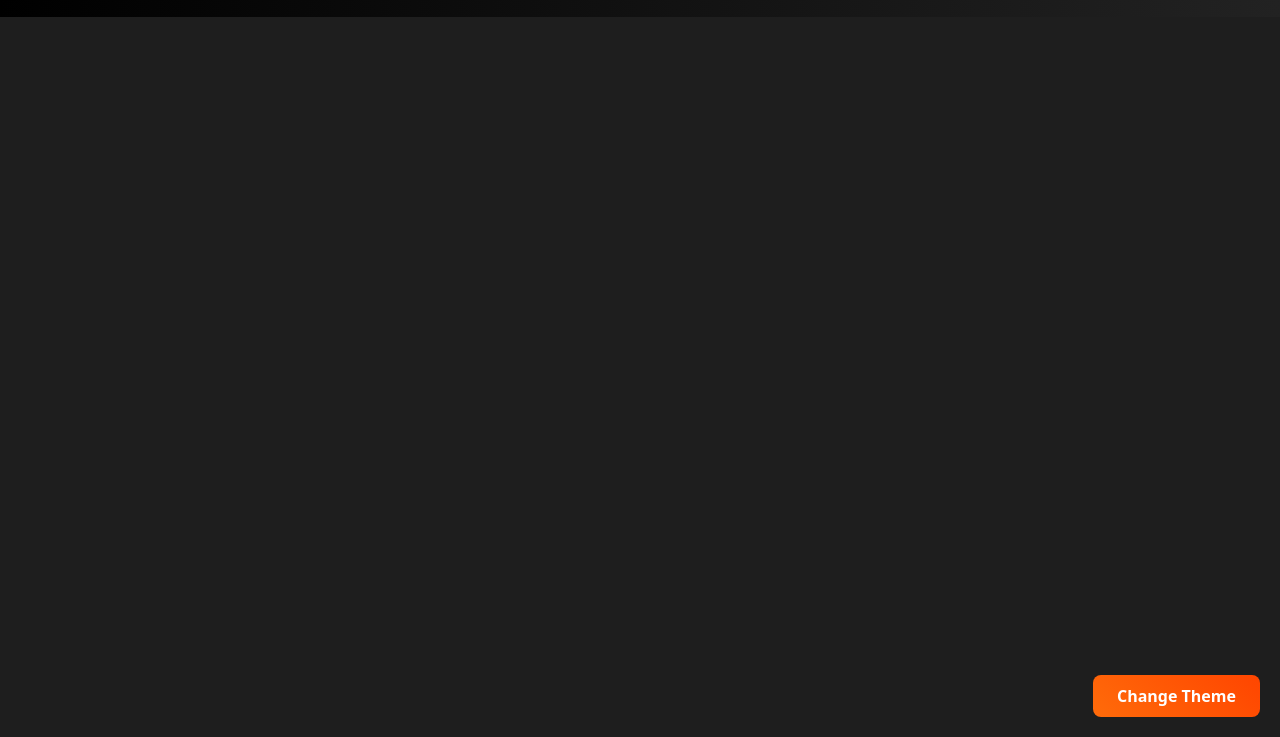
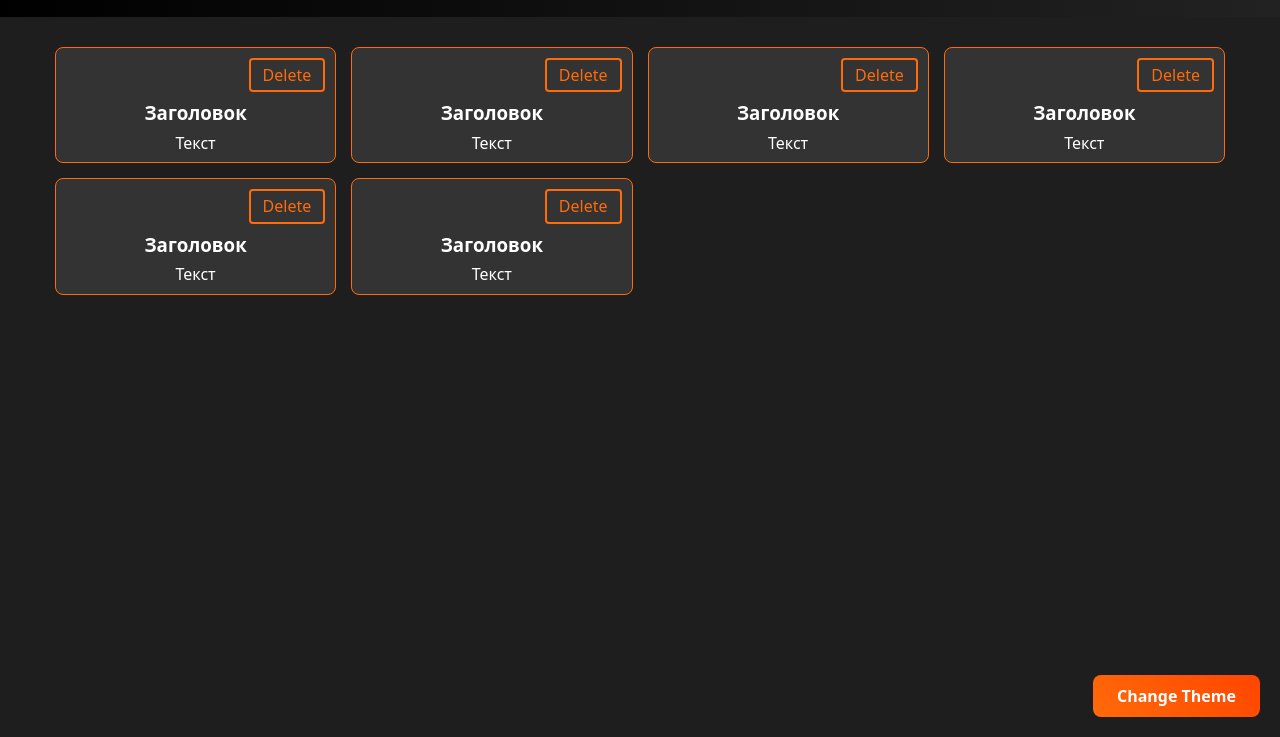
Before and after one commit to hog-seruj/goit-js-blend-05, a plain HTML site: page index.html in a window 1280 px wide. Shown: the part 63-800 px from the top of the page. Drawn offline with Linux system fonts and the light colour scheme; files that its build step writes are made by us from their sources; files whose address does not match are found by name.

Commit message:
Deploying to gh-pages from @ kashirin-olexsandr/notes_books_v2@049cee498b909a2d16c43cc7380ada053be1b33e 🚀

```diff
--- a/index.html
+++ b/index.html
@@ -61,7 +61,38 @@
       <!-- Loads the specified .html file -->
       <section>
   <div class="container">
-    <ul class="tasks-list" id="task-list"></ul>
+    <ul class="tasks-list" id="task-list">
+      <li class="task-list-item">
+        <button class="task-list-item-btn">Delete</button>
+        <h3>Заголовок</h3>
+        <p>Текст</p>
+      </li>
+      <li class="task-list-item">
+        <button class="task-list-item-btn">Delete</button>
+        <h3>Заголовок</h3>
+        <p>Текст</p>
+      </li>
+      <li class="task-list-item">
+        <button class="task-list-item-btn">Delete</button>
+        <h3>Заголовок</h3>
+        <p>Текст</p>
+      </li>
+      <li class="task-list-item">
+        <button class="task-list-item-btn">Delete</button>
+        <h3>Заголовок</h3>
+        <p>Текст</p>
+      </li>
+      <li class="task-list-item">
+        <button class="task-list-item-btn">Delete</button>
+        <h3>Заголовок</h3>
+        <p>Текст</p>
+      </li>
+      <li class="task-list-item">
+        <button class="task-list-item-btn">Delete</button>
+        <h3>Заголовок</h3>
+        <p>Текст</p>
+      </li>
+    </ul>
   </div>
 </section>
 
```
